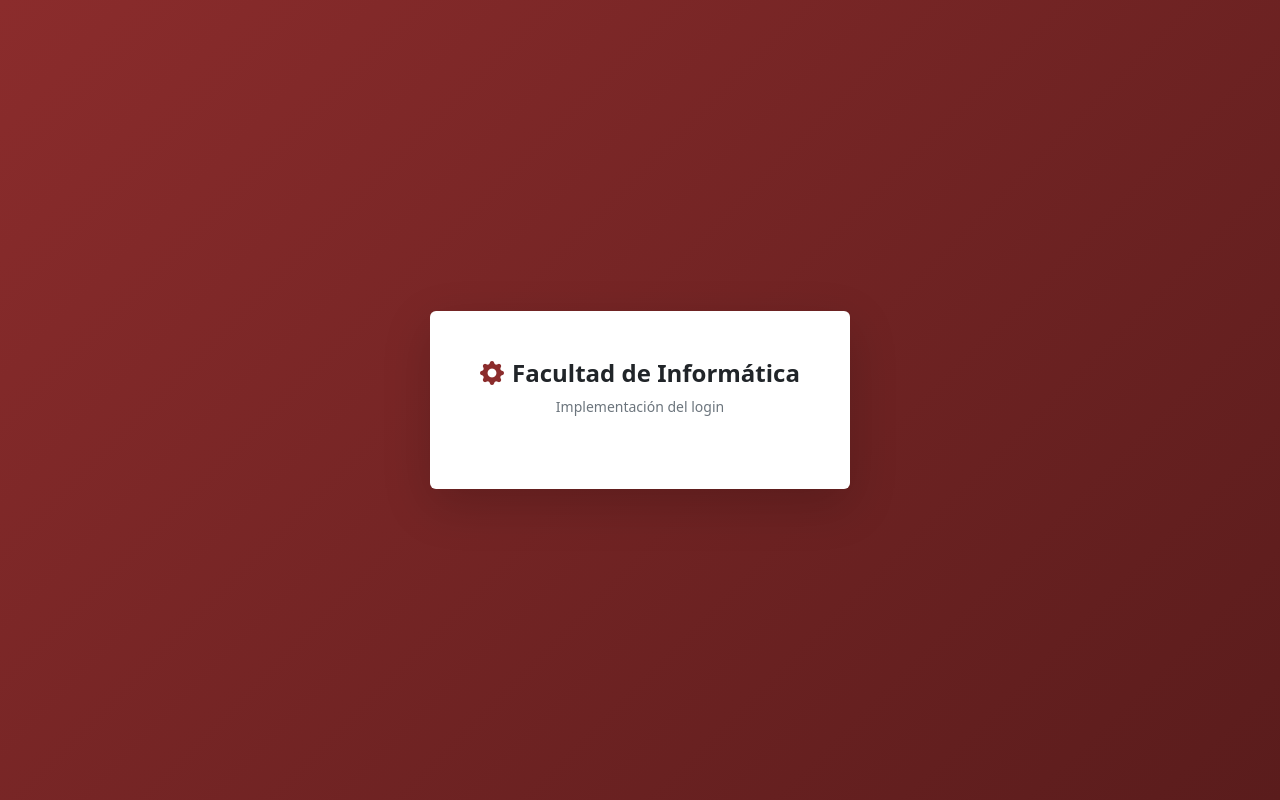
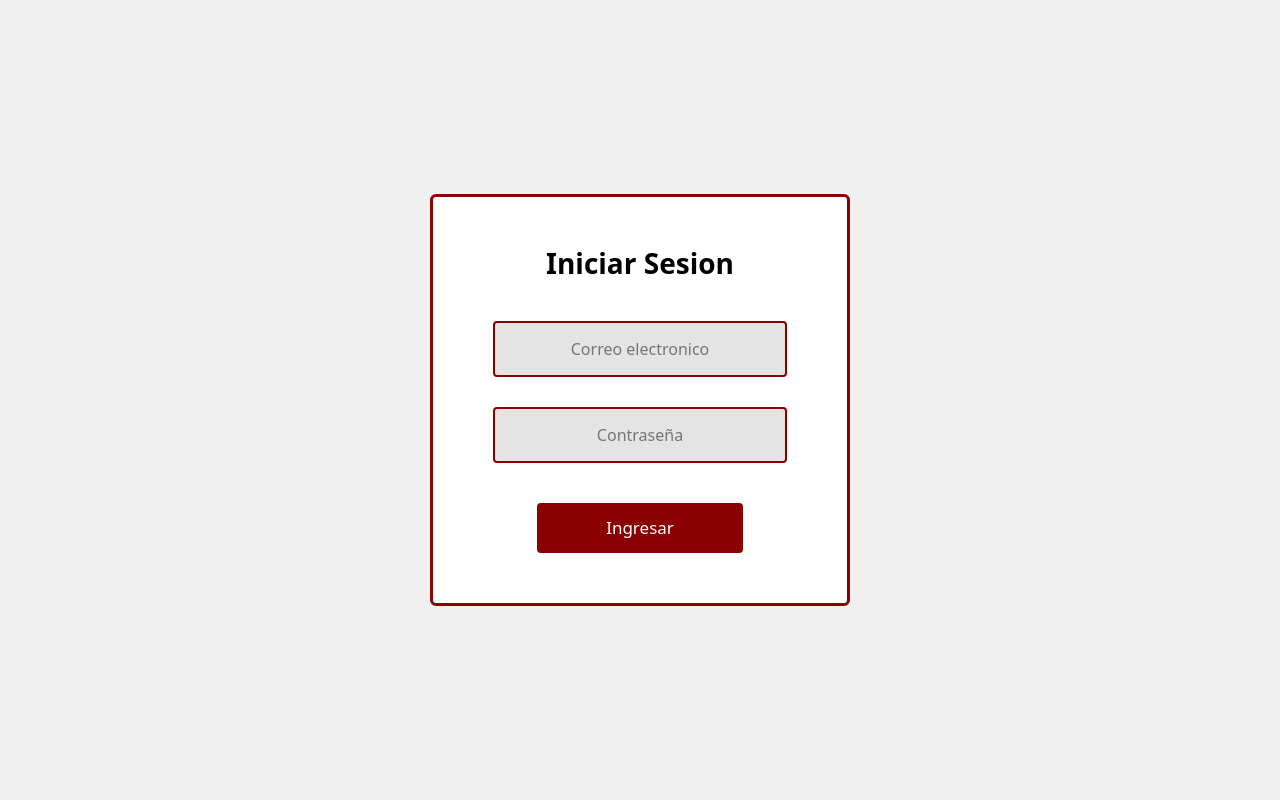
Before and after one commit to LeandroRomag/TTPS-chatbot, a Python web app: template backend-flask/src/web/templates/login.html in a window 1280 px wide. Run offline with Jinja, Linux system fonts and the light colour scheme; the template is opened without the code that fills it, so the values that code supplies are empty.

Commit message:
Agrego campos a la base de datos y las funciones login y logout

```diff
--- a/backend-flask/app.py
+++ b/backend-flask/app.py
@@ -28,6 +28,8 @@ app = create_app()
 
 
 print(f"🔧 Configuración WhatsApp: TOKEN={'✅' if os.getenv("WHATSAPP_TOKEN") else '❌'}, PHONE_ID={'✅' if os.getenv("PHONE_NUMBER_ID") else '❌'}")
+
+
 
 # =============================================================================
 # WEBHOOK PRINCIPAL
--- a/backend-flask/src/__init__.py
+++ b/backend-flask/src/__init__.py
@@ -1,6 +1,6 @@
 from flask import Flask
 from src.core.config import config_by_name
-from src.core.database import db
+from src.core.database import db, reset_db
 from src.web.controllers.auth_controller import authentication_blueprint
 from src.web.controllers.user_controller import user_blueprint
 from src.web.controllers.document_controller import document_blueprint
--- a/backend-flask/src/core/auth/user.py
+++ b/backend-flask/src/core/auth/user.py
@@ -20,6 +20,8 @@ class User(Base):
 
     # Attributes
     id: Mapped[int] = mapped_column(primary_key=True, autoincrement=True)
+    nombre: Mapped[str] = mapped_column(String(50), nullable=False)
+    apellido: Mapped[str] = mapped_column(String(50), nullable=False)
     email: Mapped[str] = mapped_column(String(120), unique=True, nullable=False, index=True)
     password_hash: Mapped[str] = mapped_column(String(128), nullable=False)
     sysadmin: Mapped[bool] = mapped_column(Boolean, default=False)
--- a/backend-flask/src/core/board/document.py
+++ b/backend-flask/src/core/board/document.py
@@ -20,7 +20,7 @@ class Document(Base):
     uploaded_by: Mapped[int] = mapped_column(ForeignKey('users.id'), nullable=True)
     uploaded_at: Mapped[datetime] = mapped_column(DateTime, default=datetime.now(timezone.utc), nullable=False)
 
-    uploader: Mapped[User] = relationship("User", back_populates="uploaded_documents")
+    uploader: Mapped["User"] = relationship("User", back_populates="uploaded_documents")
 
     # Methods
     def __repr__(self):
--- /dev/null
+++ b/backend-flask/src/styles/login.css
@@ -0,0 +1,66 @@
+/* Fondo general */
+.login-container {
+    background-color: #f0f0f0;      /* Gris clarito como la imagen */
+    height: 100vh;
+    display: flex;
+    align-items: center;
+    justify-content: center;
+}
+
+/* Caja del login */
+.login-box {
+    background-color: white;
+    border: 3px solid #8b0000;      /* Bordo/rojo exacto de la imagen */
+    border-radius: 6px;
+    padding: 50px 60px;
+    text-align: center;
+    width: 420px;
+}
+
+/* Título */
+.login-title {
+    font-size: 28px;
+    font-weight: 600;
+    margin-bottom: 40px;
+    color: #000;
+}
+
+/* Inputs */
+.login-input {
+    width: 100%;
+    padding: 14px;
+    margin-bottom: 30px;
+    background-color: #e4e4e4;      /* Gris del mockup */
+    border: 2px solid #8b0000;
+    border-radius: 4px;
+    font-size: 16px;
+    text-align: center;
+}
+
+/* Botón */
+.login-btn {
+    width: 70%;
+    padding: 12px;
+    background-color: #8b0000;
+    border: none;
+    border-radius: 4px;
+    font-size: 17px;
+    color: white;
+    cursor: pointer;
+    margin-top: 10px;
+}
+
+.login-btn:hover {
+    background-color: #a40000;
+}
+
+/* Error */
+.error-msg {
+    margin-top: 20px;
+    background: #ffdddd;
+    padding: 10px;
+    border: 1px solid #d40000;
+    color: #800000;
+    border-radius: 4px;
+    font-size: 14px;
+}
--- a/backend-flask/src/web/templates/login.html
+++ b/backend-flask/src/web/templates/login.html
@@ -3,26 +3,41 @@
 {% block title %}Iniciar Sesión - Facultad de Informática{% endblock %}
 
 {% block body %}
-<div class="auth-gradient min-vh-100 d-flex align-items-center justify-content-center p-4">
-    <div class="card shadow-lg border-0" style="max-width: 420px; width: 100%;">
-        <div class="card-body p-4 p-md-5">
-            <!-- Header -->
-            <div class="text-center mb-4">
-                <h1 class="h4 fw-semibold text-dark mb-2">
-                    <i class="bi bi-gear-fill me-2 text-primary-custom"></i>Facultad de Informática
-                </h1>
-                <p class="text-muted small mb-0">Implementación del login</p>
-            </div>
 
-            <!-- Form -->
+<link rel="stylesheet" href="{{ url_for('static', filename='css/login.css') }}">
 
+<div class="login-container">
+    <div class="login-box">
 
-            {% if error %}
-            <div class="alert alert-danger mt-3 mb-0 small" role="alert">
-                {{ error }}
-            </div>
-            {% endif %}
+        <h2 class="login-title">Iniciar Sesion</h2>
+
+        <form method="POST" action="{{ url_for('authentication.login') }}">
+
+            <input
+                type="email"
+                name="email"
+                placeholder="Correo electronico"
+                class="login-input"
+                required
+            >
+
+            <input
+                type="password"
+                name="password"
+                placeholder="Contraseña"
+                class="login-input"
+                required
+            >
+
+            <button type="submit" class="login-btn">Ingresar</button>
+        </form>
+
+        {% if error %}
+        <div class="error-msg">
+            {{ error }}
         </div>
+        {% endif %}
     </div>
 </div>
+
 {% endblock %}
```
Also changed, not shown: backend-flask/src/core/database.py (+27 -4 lines), backend-flask/src/web/controllers/auth_controller.py (+12 -4 lines), backend-flask/src/web/handlers/registrar.py (added).
